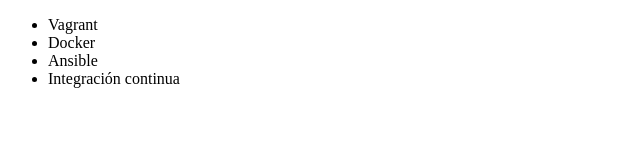
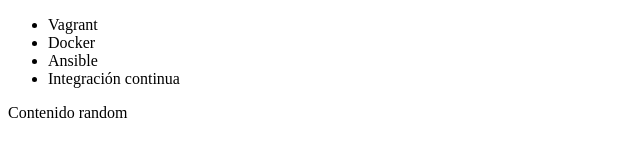
Before and after one commit to Jaime-vargas/curso-git, a plain HTML site: page index.html in a window 1280 px wide. Shown: the whole page, without its empty margins (0-640 px from the left). Drawn offline with Linux system fonts and the light colour scheme.

Commit message:
aniadi un div

```diff
--- a/index.html
+++ b/index.html
@@ -11,5 +11,6 @@
          <li> Ansible </li>
          <li> Integración continua </li>
      </ul>
+     <div>Contenido random</div>
 </body>
 </html>
```
